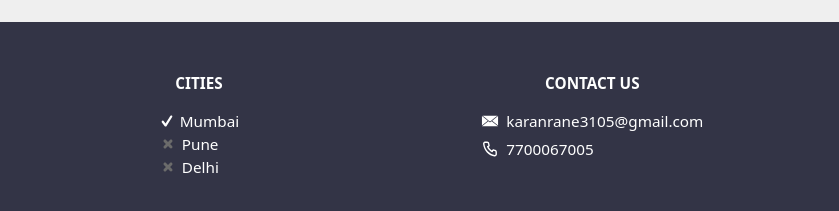
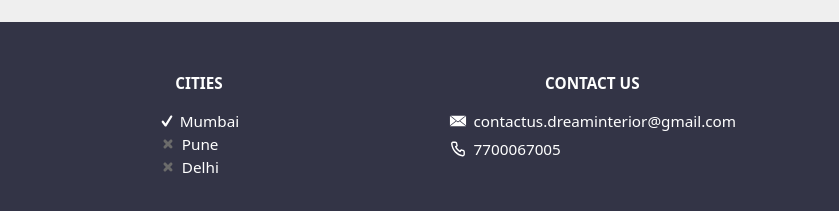
Before and after one commit to Diveshrane/DreamInterior, a website: page src/index.html in a window 1280 px wide. Shown: the part 3087-3298 px from the top of the page, 441-1280 px from the left. Drawn offline with Linux system fonts and the light colour scheme; a web font is replaced by a local one.

Commit message:
added mail in anather file

```diff
--- a/src/index.html
+++ b/src/index.html
@@ -816,7 +816,7 @@
                             <path d="M10.6453 9.19678L16.998 14.2839H1.00195L7.35469 9.19678L8.78555 10.3042C8.79258 10.3112 8.80313 10.3147 8.81016 10.3218C8.92617 10.3956 9.07734 10.3956 9.19336 10.3218C9.20039 10.3147 9.21094 10.3112 9.21797 10.3042L10.6453 9.19678Z" fill="white"/>
                             <path d="M17.0859 4.09229V13.4509L11.2148 8.75049L13.5914 6.8626L17.0859 4.09229Z" fill="white"/>
                     </svg>
-                    <p class="mailId">karanrane3105@gmail.com</p>
+                    <p class="mailId">contactus.dreaminterior@gmail.com</p>
                 </div>
                 <div class="phone">
                     <svg class="phoneIcon" width="18" height="18" viewBox="0 0 115 124" fill="none" xmlns="http://www.w3.org/2000/svg">
```
